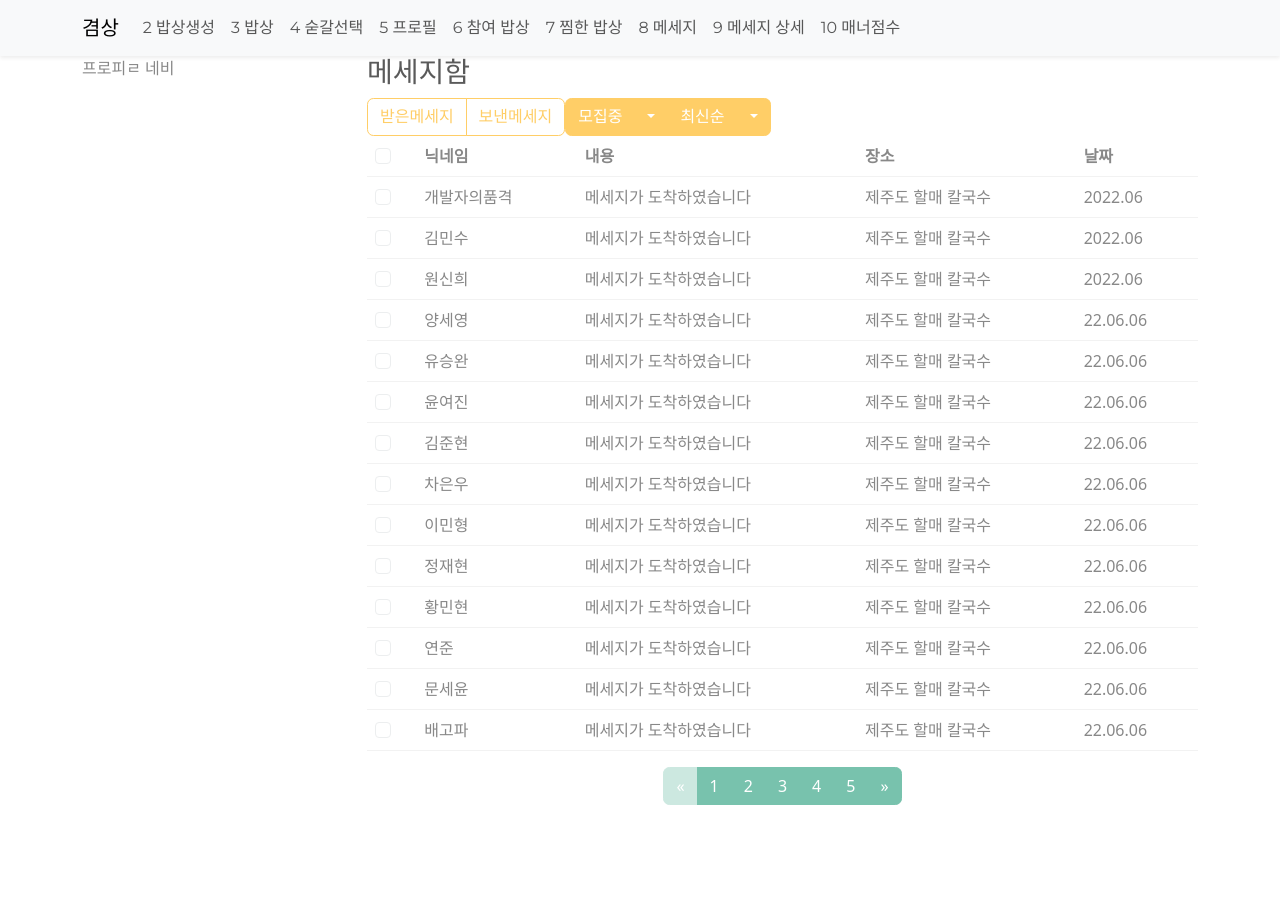
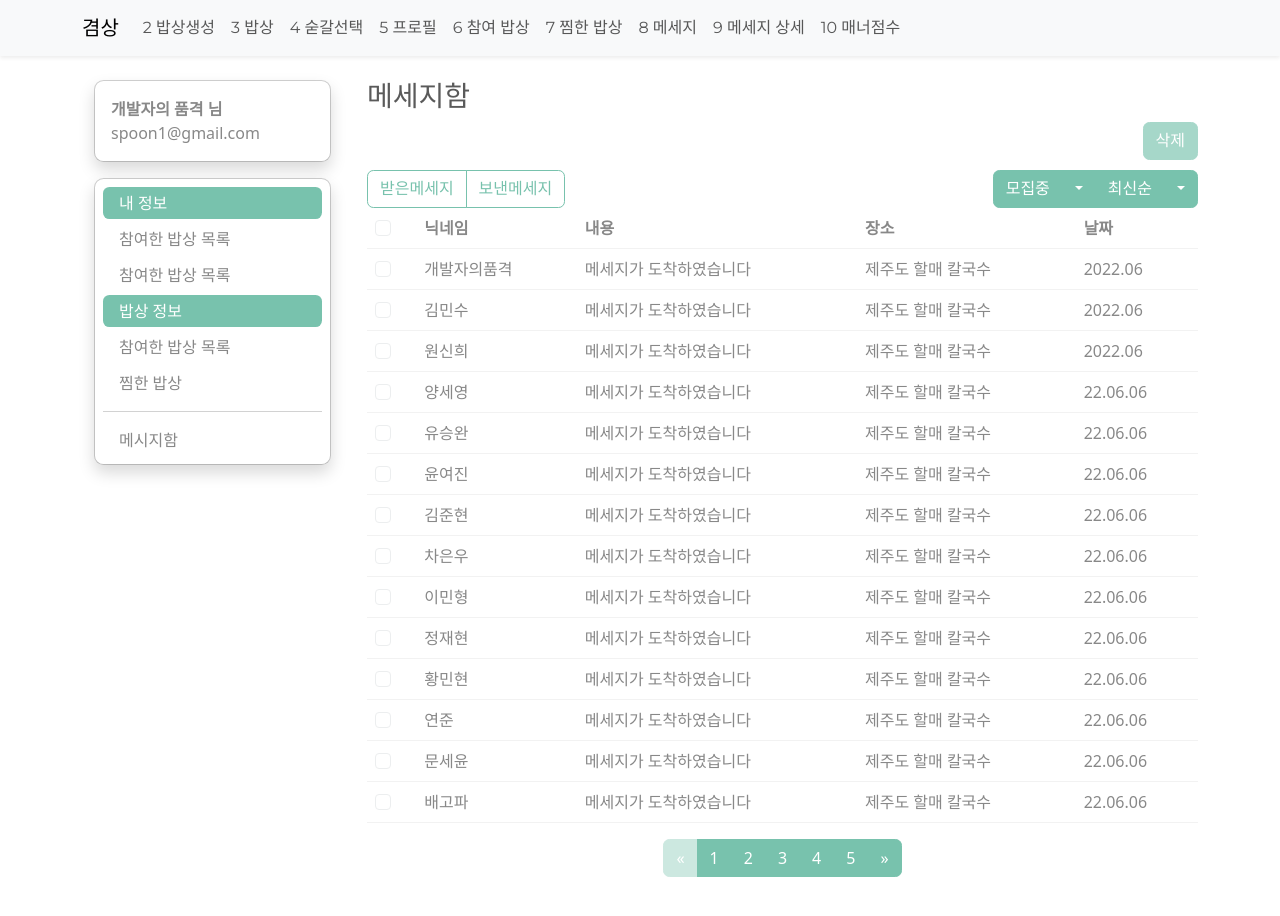
Before and after one commit to developer-dignity-team-2/gyeom-sang_client, a Vue app: page /mypage/message in a window 1280 px wide. Before the commit the page ends 821 px from the top, so only its background shows below. Built offline with nearby package versions, Linux system fonts and the light colour scheme.

Commit message:
[ADD] 메세지,메세지 상세

```diff
--- a/src/views/mypage-message-view.vue
+++ b/src/views/mypage-message-view.vue
@@ -1,15 +1,159 @@
 <template>
 	<div class="container">
-		<div class="row bg-primary">
-			<div class="col bg-secondary">rktl wkfgoqhwkrhgkwlaks</div>
-			<div class="col bg-success"></div>
+		<div class="row my-4">
+			<div class="col-md-3 col-sm-12">
+				<CompUserProfile />
+			</div>
+			<!-- 메세지 내용 -->
+			<div class="col-md-9 col-sm-12">
+				<h3>메세지 내용</h3>
+				<!-- 밥상메세지 -->
+				<div class="card border-primary mb-3" style="max-width: 80rem">
+					<div class="card-body">
+						<div class="card-text" style="height: 8rem">
+							<h5>밥상이 차려졌습니다.</h5>
+							<h6>해당 밥상의 url로 들어와주세요!</h6>
+							<h6>url</h6>
+						</div>
+					</div>
+				</div>
+				<!-- 구분선 -->
+				<div class="col my-3">
+					<hr style="background-color: #999" />
+				</div>
+				<div class="row">
+					<!-- 밥상 -->
+					<div class="col-8 col-sm-8">
+						<div class="card mb-3">
+							<div class="card-body">
+								<div class="d-flex justify-content-between">
+									<h5 class="card-title">밥상제목</h5>
+									<!-- 밥상상세보기(해당 밥상으로 이동) -->
+									<button class="btn btn-primary" type="button">
+										상세보기
+									</button>
+								</div>
+							</div>
+							<img
+								src="https://cdn.pixabay.com/photo/2016/09/23/23/23/restaurant-1690696_1280.jpg"
+								alt="food1"
+								class="d-block user-select-none"
+								width="100%"
+								height="200"
+							/>
+							<!-- 소개내용 -->
+							<div class="card-body">
+								<p class="card-text">
+									안녕하세요 같이 제주도 연돈가실분 구해요
+								</p>
+							</div>
+							<!-- 밥상 정보(일시,장소,혼성여부) -->
+							<ul class="list-group list-group-flush">
+								<li class="list-group-item text-muted">식사 일시</li>
+								<li class="list-group-item text-muted">식당 위치</li>
+								<li class="list-group-item text-muted">혼성</li>
+							</ul>
+						</div>
+					</div>
+					<!-- 밥장프로필 -->
+					<div class="col-4 col-sm-4">
+						<div class="col border rounded p-3">
+							<div class="d-flex align-items-center">
+								<div class="profile me-3" style="width: 6rem">
+									<div class="img-wrap pf rounded-circle">
+										<img src="@/assets/exProfile.jpg" alt="프로필" />
+									</div>
+								</div>
+								<ul>
+									<li class="mb-1"><strong>밥장</strong></li>
+									<li class="mb-1">김민수</li>
+									<li>
+										<font-awesome-icon
+											icon="fa-solid fa-star"
+											style="color: #ffd24c"
+										/>
+										<font-awesome-icon
+											icon="fa-solid fa-star"
+											style="color: #ffd24c"
+										/>
+										<font-awesome-icon
+											icon="fa-solid fa-star"
+											style="color: #ffd24c"
+										/>
+										<font-awesome-icon
+											icon="fa-solid fa-star"
+											style="color: #ffd24c"
+										/>
+										<font-awesome-icon
+											icon="fa-solid fa-star"
+											style="color: #ffd24c"
+										/>
+									</li>
+								</ul>
+							</div>
+							<div class="p-3">
+								책임감있는 밥장이 될게요! 믿고 맡겨 주세요~!
+							</div>
+						</div>
+					</div>
+				</div>
+				<!-- 목록 , 삭제( 불필요할 것같아서 일단 주석처리 )버튼 -->
+				<div id="wrapper">
+					<button type="button" class="btn btn-outline-primary">목록</button>
+					<!-- <button type="button" class="btn btn-outline-primary">삭제</button> -->
+				</div>
+			</div>
 		</div>
 	</div>
 </template>
 
 <script>
+import CompUserProfile from '@/components/comp-user-profile';
 export default {
 	name: 'MypageMessageView',
-	components: {},
+	components: { CompUserProfile },
 };
 </script>
+<style scoped>
+.img-wrap {
+	position: relative;
+	width: 100%;
+	height: 0;
+	padding-bottom: 56.26%;
+	overflow: hidden;
+}
+.img-wrap.map-wrap {
+	padding-bottom: 40%;
+}
+.img-wrap.pf {
+	padding-bottom: 100%;
+}
+.img-wrap img {
+	position: absolute;
+	top: 0;
+	left: 0;
+	width: 100%;
+	height: 100%;
+}
+ul,
+dl {
+	padding: 0;
+	margin: 0;
+	list-style: none;
+}
+li {
+	display: block;
+}
+dl {
+	display: flex;
+}
+dt {
+	margin-right: 1rem;
+}
+#wrapper {
+	width: 300px;
+	margin: auto;
+	/* display: flex; */
+	/* justify-content: center; */
+}
+</style>
--- a/src/views/mypage-message.vue
+++ b/src/views/mypage-message.vue
@@ -1,52 +1,76 @@
 <template>
 	<div class="container">
-		<div class="row">
-			<div class="col-sm-3">프로피ㄹ 네비</div>
-			<div class="col-sm-9">
+		<div class="row my-4">
+			<div class="col-md-3 col-sm-12">
+				<CompUserProfile />
+			</div>
+			<div class="col-md-9 col-sm-12">
 				<h3>메세지함</h3>
+				<div class="d-grid gap-2 d-md-flex justify-content-md-end">
+					<button
+						type="button"
+						class="btn btn-primary disabled"
+						style="margin-bottom: 10px"
+					>
+						삭제
+					</button>
+				</div>
+				<!-- 받은메세지, 보낸메시지 -->
+				<div class="d-flex justify-content-between">
 					<div class="btn-group" role="group" aria-label="Basic example">
-					<button type="button" class="btn btn-outline-warning">
+						<button type="button" class="btn btn-outline-primary">
 							받은메세지
 						</button>
-					<button type="button" class="btn btn-outline-warning">
+						<button type="button" class="btn btn-outline-primary">
 							보낸메세지
 						</button>
 					</div>
+					<!-- 모집중, 최신순 -->
 					<div
 						class="btn-group"
 						role="group"
 						aria-label="Button group with nested dropdown"
 					>
-					<button type="button" class="btn btn-warning">모집중</button>
+						<button type="button" class="btn btn-primary">모집중</button>
 						<div class="btn-group" role="group">
 							<button
 								id="btnGroupDrop4"
 								type="button"
-							class="btn btn-warning dropdown-toggle"
+								class="btn btn-primary dropdown-toggle"
 								data-bs-toggle="dropdown"
 								aria-haspopup="true"
 								aria-expanded="false"
 							></button>
-						<div class="dropdown-menu" aria-labelledby="btnGroupDrop4" style="">
+							<div
+								class="dropdown-menu"
+								aria-labelledby="btnGroupDrop4"
+								style=""
+							>
 								<a class="dropdown-item" href="#">모집마감</a>
 							</div>
 						</div>
 
-					<button type="button" class="btn btn-warning">최신순</button>
+						<button type="button" class="btn btn-primary">최신순</button>
 						<div class="btn-group" role="group">
 							<button
 								id="btnGroupDrop4"
 								type="button"
-							class="btn btn-warning dropdown-toggle"
+								class="btn btn-primary dropdown-toggle"
 								data-bs-toggle="dropdown"
 								aria-haspopup="true"
 								aria-expanded="false"
 							></button>
-						<div class="dropdown-menu" aria-labelledby="btnGroupDrop4" style="">
+							<div
+								class="dropdown-menu"
+								aria-labelledby="btnGroupDrop4"
+								style=""
+							>
 								<a class="dropdown-item" href="#">오래된순</a>
 							</div>
 						</div>
 					</div>
+				</div>
+				<!-- 메세지 테이블 -->
 				<table
 					class="table table-hover"
 					style="margin-left: auto; margin-right: auto"
@@ -62,7 +86,7 @@
 							</th>
 						</tr>
 					</thead>
-					<tbody>
+					<tbody @click="messageView()">
 						<tr :key="i" v-for="(user, i) in userData">
 							<td scope="row">
 								<input class="form-check-input" type="checkbox" />
@@ -74,7 +98,7 @@
 						</tr>
 					</tbody>
 				</table>
-
+				<!-- pagination -->
 				<div>
 					<ul class="pagination justify-content-center">
 						<li class="page-item disabled">
@@ -106,9 +130,10 @@
 </template>
 
 <script>
+import CompUserProfile from '@/components/comp-user-profile';
 export default {
 	name: 'MypagMessage',
-	components: {},
+	components: { CompUserProfile },
 	data() {
 		return {
 			Headers: [
@@ -222,5 +247,10 @@ export default {
 			],
 		};
 	},
+	methods: {
+		messageView() {
+			this.$router.push('/mypage/message-view');
+		},
+	},
 };
 </script>
```
Lines whose indentation alone changed are shown as unchanged.
